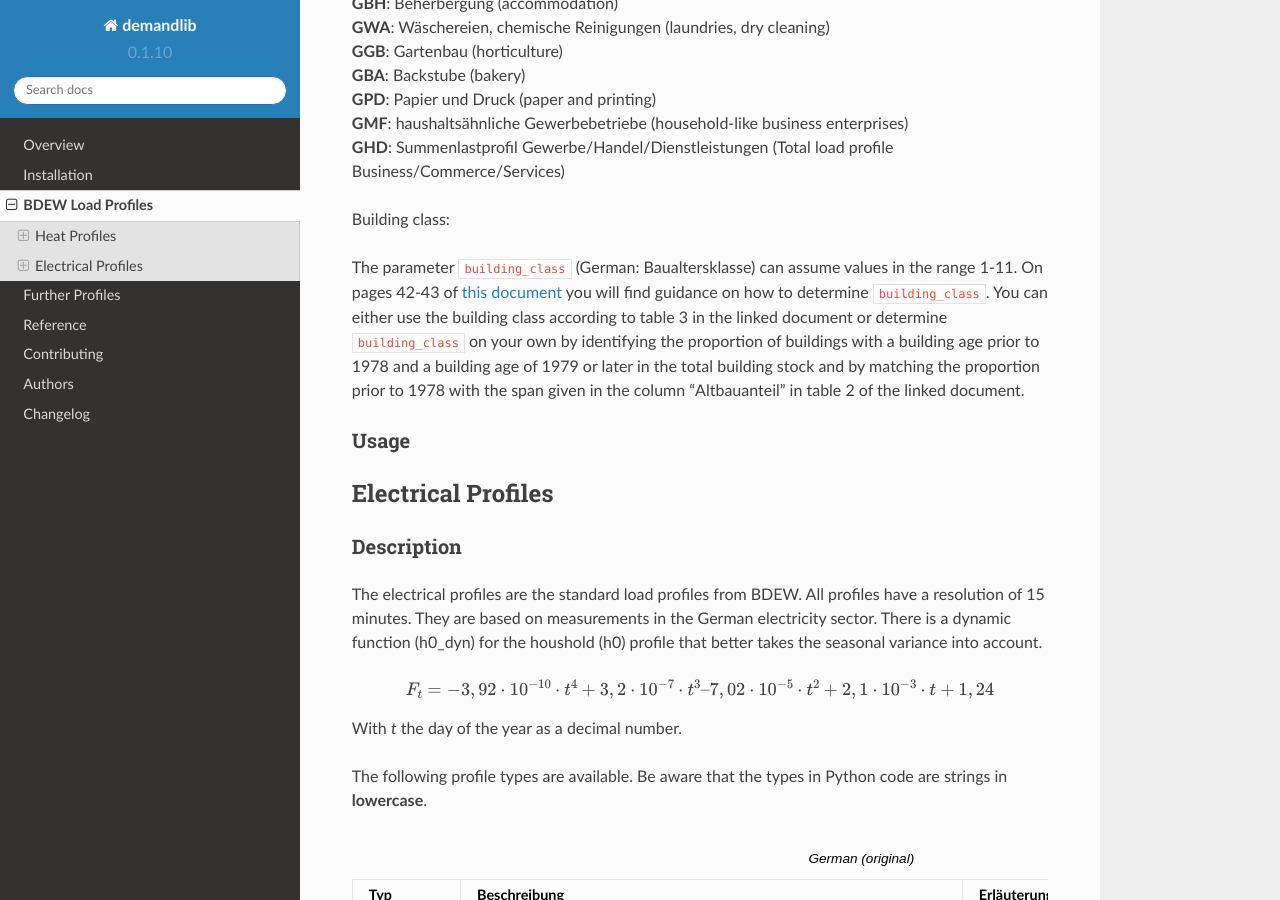
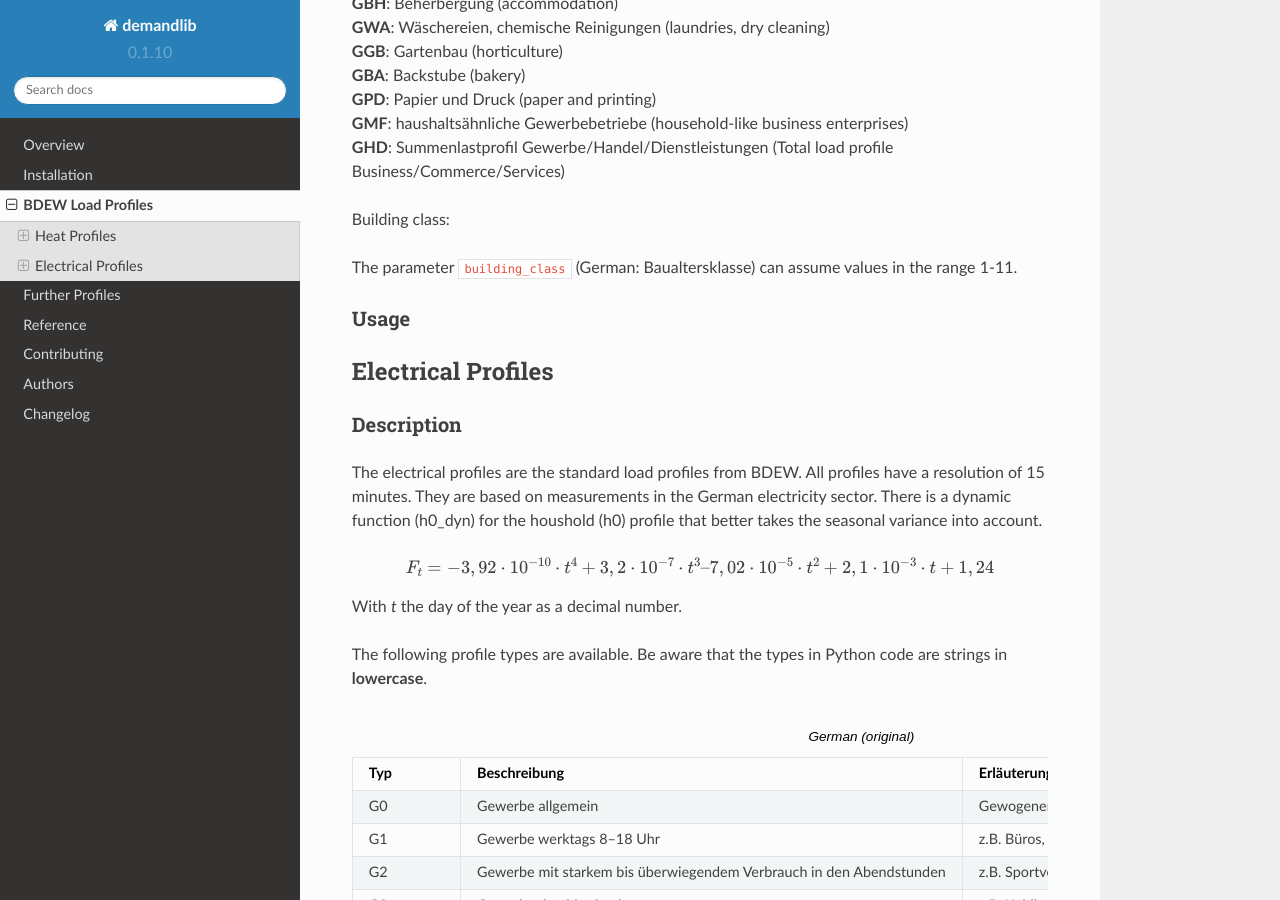
Before and after one commit to oemof/demandlib, a Sphinx documentation site: the page built from docs/bdew.rst, in a window 1280 px wide and 900 px high, scrolled down 1252 px. Built offline with Sphinx 7.4.7 and the Read the Docs theme 2.0.0, drawn with Linux system fonts in a browser that asks for light colours; formulas are drawn with MathJax 3.

Commit message:
Remove broken links

```diff
--- a/docs/bdew.rst
+++ b/docs/bdew.rst
@@ -61,12 +61,6 @@ Types of houses:
 Building class:
 
 The parameter ``building_class`` (German: Baualtersklasse) can assume values in the range 1-11.
-On pages 42-43 of `this document <https://www.eko-netz.de/files/eko-netz/download/3.5_standardlastprofile_bgw_information_lastprofile.pdf>`_
-you will find guidance on how to determine ``building_class``.
-You can either use the building class according to table 3 in the linked document or determine ``building_class`` on
-your own by identifying the proportion of buildings with a building age prior to 1978 and a building age of 1979 or
-later in the total building stock and by matching the proportion prior to 1978 with the span given in the column
-"Altbauanteil" in table 2 of the linked document.
 
 Usage
 +++++
```
